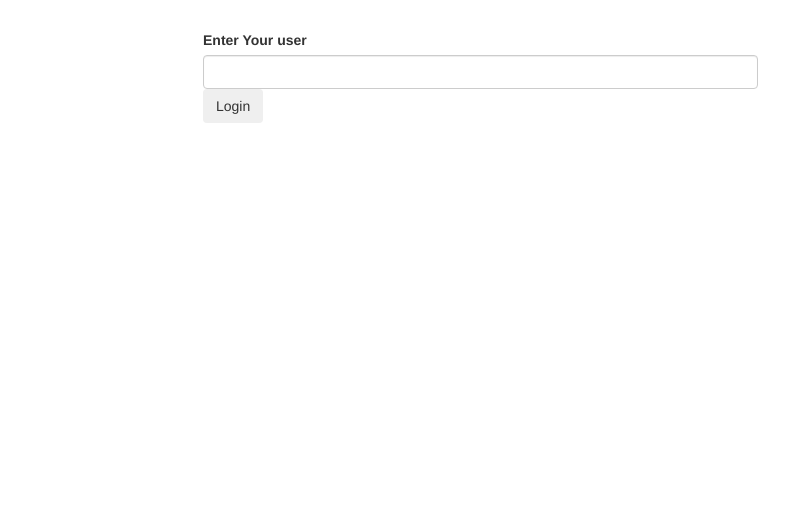
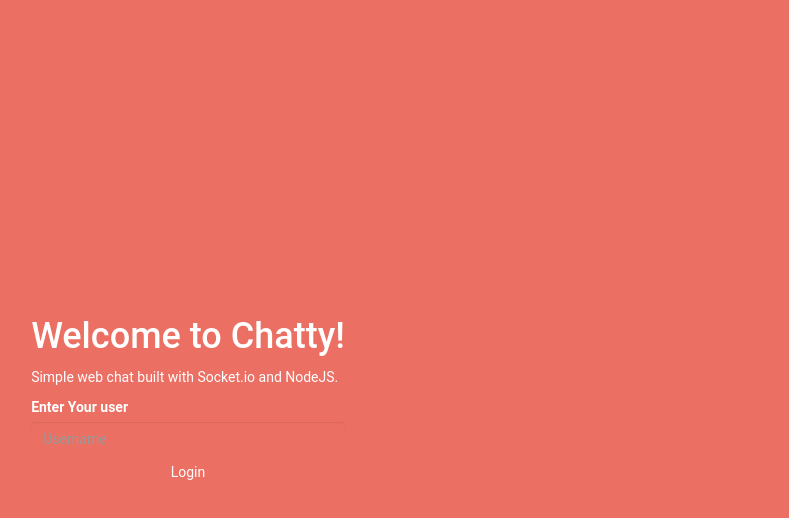
Before and after one commit to florinpop17/Chatty2, a website: page static/index.html in a window 1280 px wide. Shown: the whole page, without its empty margins (452-1241 px from the left). Drawn offline with nearby package versions, Linux system fonts and the light colour scheme; no server answers.

Commit message:
basic style

```diff
--- a/static/index.html
+++ b/static/index.html
@@ -10,31 +10,47 @@
         <link rel="stylesheet" href="https://maxcdn.bootstrapcdn.com/bootstrap/3.3.7/css/bootstrap.min.css" type="text/css" media="screen">
         <!--my Style-->
         <style>
+            body, html {
+                height: 100%;
+            }
             body {
-                margin-top: 30px;
+                background-color: rgba(231, 76, 60, 0.8);
+                color: white;
+                display: flex;
+                flex-direction: column;
+                align-items: center;
+                justify-content: center;
+                font-family: Roboto, sans-serif;
             }
 
             #messageArea{
                 display: none;
             }
+
+            #userFormArea {
+            }
+
+            #userFormArea input{
+                background-color: transparent;
+                border: 0;
+            }
         </style>
 	</head>
 	<body>
-
-        <div class="container">
-            <div class="row" id="userFormArea">
-                <div class="col-md-6 col-md-offset-6">
+        <div id="userFormArea">
             <form id="userForm">
                 <div class="form-group">
+                    <h1>Welcome to Cha<span>tty</span>!</h1>
+                    <p>Simple web chat built with Socket.io and NodeJS.</p>
                     <label>Enter Your user</label>
-                            <input type="text" id="username" class="form-control"/>
+                    <input type="text" id="username" class="form-control" placeholder="Username"/>
 
-                            <input type="submit" class="btn btn-submit" value="Login"/>
+                    <input type="submit" class="btn btn-submit btn-block" value="Login"/>
                 </div>
             </form>
         </div>
-            </div>
 
+        <div class="container">
             <div id="messageArea" class="row">
                 <div class="col-md-4">
                     <div class="well">
```
Lines whose indentation alone changed are shown as unchanged.
